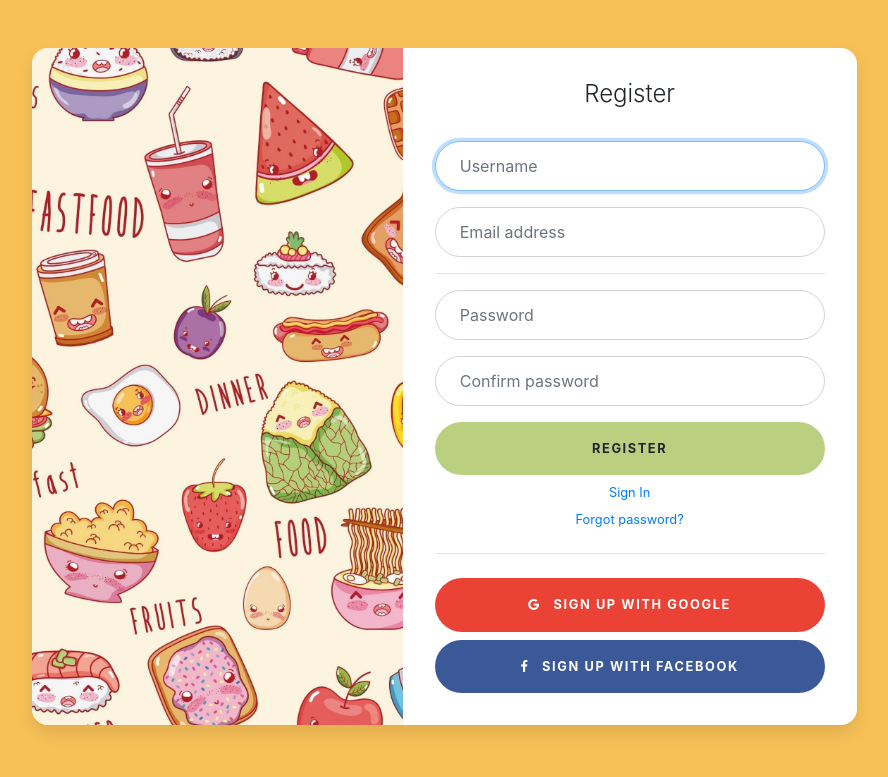
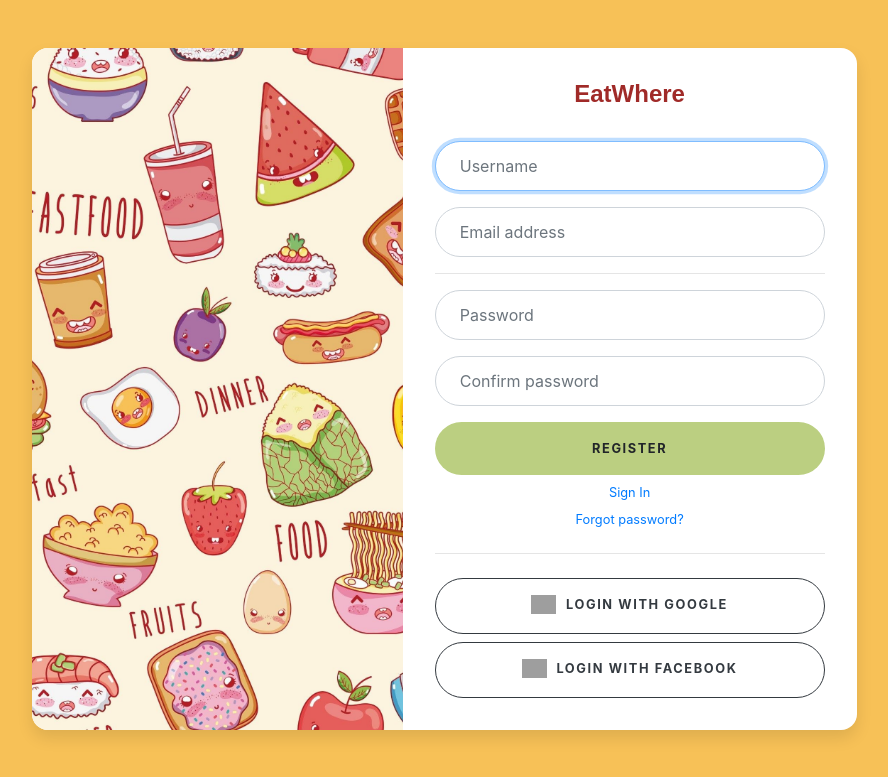
Before and after one commit to Jadele511/EatWhere, a Flask app: page / in a window 1280 px wide. Shown: the top 777 px of the page, without its empty margins (196-1084 px from the left). Run offline with Flask 2, Linux system fonts and the light colour scheme; grey boxes are pictures that could not be loaded.

Commit message:
sign in using google oauth2

```diff
--- a/crud.py
+++ b/crud.py
@@ -1,6 +1,7 @@
 """CRUD operations."""
 
 from model import db, User, connect_to_db
+
 
 def create_user(email, password):
     """Create and return a new user."""
--- a/model.py
+++ b/model.py
@@ -11,6 +11,7 @@ class User(db.Model):
     user_id = db.Column(db.Integer,
                         primary_key=True,
                         autoincrement=True)
+    # user_name = db.Column(db.String)
     email = db.Column(db.String, unique=True)
     password = db.Column(db.String)
 
--- a/requirements.txt
+++ b/requirements.txt
@@ -13,3 +13,4 @@ SQLAlchemy==1.3.17
 urllib3==1.25.9
 Werkzeug==1.0.1
 requests==2.21.0
+Authlib==0.15.2
--- a/seed_database.py
+++ b/seed_database.py
@@ -17,6 +17,7 @@ model.db.create_all()
 
 
 for n in range(10):
+    # user_name = f'test{n}'
     email = f'user{n}@test.com'
     password = 'test'
 
--- a/server.py
+++ b/server.py
@@ -1,26 +1,50 @@
 """Server for EatWhere app."""
 
 from flask import (Flask, render_template, request, flash, session,
-                   redirect, jsonify)
+                   redirect, jsonify, url_for)
 from model import connect_to_db
 import os
 import crud
 from jinja2 import StrictUndefined
 from yelpapi import YelpAPI
 import requests
+from authlib.integrations.flask_client import OAuth
+from datetime import timedelta
+
 
 
 app = Flask(__name__)
-app.secret_key = 'dev'
+app.secret_key = os.environ['APP_SECRET_KEY']
+
 app.jinja_env.undefined = StrictUndefined
+app.config['SESSION_COOKIE_NAME'] = 'google-login-session'
+# app.config['PERMANENT_SESSION_LIFETIME'] = timedelta(minutes=5)
 
 API_KEY = os.environ['YELP_KEY']
+
+
+# oAuth Setup
+oauth = OAuth(app)
+google = oauth.register(
+    name='google',
+    client_id=os.getenv("GOOGLE_CLIENT_ID"),
+    client_secret=os.getenv("GOOGLE_CLIENT_SECRET"),
+    access_token_url='https://accounts.google.com/o/oauth2/token',
+    access_token_params=None,
+    authorize_url='https://accounts.google.com/o/oauth2/auth',
+    authorize_params=None,
+    api_base_url='https://www.googleapis.com/oauth2/v1/',
+    userinfo_endpoint='https://openidconnect.googleapis.com/v1/userinfo',  # This is only needed if using openId to fetch user info
+    client_kwargs={'scope': 'openid email profile'},
+)
+
 
 
 @app.route("/")
 def homepage():
     """View homepage."""
-    if 'user_id' in session:
+
+    if 'email' in session:
         return render_template("homepage.html")
     else:
         return render_template("new_user.html")
@@ -54,7 +78,7 @@ def register_user():
     else:
         crud.create_user(email, password)
         user = crud.get_user_by_email(email)
-        session['user_id'] = user.user_id
+        session['email'] = user.email
         flash("Your account is created successfully")
 
     return redirect('/')
@@ -74,18 +98,36 @@ def user_login():
 
     if crud.password_match(email, password):
         user = crud.get_user_by_email(email)
-        session['user_id'] = user.user_id
+        session['email'] = user.email
     else:
         flash("Your email and password do not match")
 
     return redirect('/')
 
+@app.route('/google-login')
+def login():
+    google = oauth.create_client('google')  # create the google oauth client
+    redirect_uri = url_for('authorize', _external=True)
+    return google.authorize_redirect(redirect_uri)
+
+
+@app.route('/authorize')
+def authorize():
+    google = oauth.create_client('google')  # create the google oauth client
+    token = google.authorize_access_token()  # Access token from google (needed to get user info)
+    resp = google.get('userinfo')  # userinfo contains stuff u specificed in the scope
+    user_info = resp.json()
+    user = oauth.google.userinfo()  # uses openid endpoint to fetch user info
+
+    session['email'] = user_info['email']
+
+    return render_template("homepage.html")
+
 
 @app.route("/logout")
 def process_logout():
-    del session['user_id']
+    del session['email']
     flash('Logged out')
-
     return redirect('/')
 
 
--- a/static/css/login.css
+++ b/static/css/login.css
@@ -1,12 +1,10 @@
-
 :root {
   --input-padding-x: 1.5rem;
-  --input-padding-y: .75rem;
+  --input-padding-y: 0.75rem;
 }
 
 body {
   background: #f7c157;
-  /* background: linear-gradient(to right, #0062E6, #33AEFF); */
 }
 
 .card-signin {
@@ -25,7 +23,7 @@ body {
 .card-signin .card-img-left {
   width: 45%;
   /* Link to your background image using in the property below! */
-  background: scroll center url('/static/images/food-login.jpg');
+  background: scroll center url("/static/images/food-login.jpg");
   background-size: cover;
 }
 
@@ -40,7 +38,7 @@ body {
 .form-signin .btn {
   font-size: 80%;
   border-radius: 5rem;
-  letter-spacing: .1rem;
+  letter-spacing: 0.1rem;
   font-weight: bold;
   padding: 1rem;
   transition: all 0.2s;
@@ -56,12 +54,12 @@ body {
   border-radius: 2rem;
 }
 
-.form-label-group>input,
-.form-label-group>label {
+.form-label-group > input,
+.form-label-group > label {
   padding: var(--input-padding-y) var(--input-padding-x);
 }
 
-.form-label-group>label {
+.form-label-group > label {
   position: absolute;
   top: 0;
   left: 0;
@@ -72,17 +70,16 @@ body {
   line-height: 1.5;
   color: #495057;
   border: 1px solid transparent;
-  border-radius: .25rem;
-  transition: all .1s ease-in-out;
+  border-radius: 0.25rem;
+  transition: all 0.1s ease-in-out;
 }
-
 
 .form-label-group input:not(:placeholder-shown) {
   padding-top: calc(var(--input-padding-y) + var(--input-padding-y) * (2 / 3));
   padding-bottom: calc(var(--input-padding-y) / 3);
 }
 
-.form-label-group input:not(:placeholder-shown)~label {
+.form-label-group input:not(:placeholder-shown) ~ label {
   padding-top: calc(var(--input-padding-y) / 3);
   padding-bottom: calc(var(--input-padding-y) / 3);
   font-size: 12px;
@@ -90,14 +87,11 @@ body {
 }
 
 #register-btn {
-    background-color: #bbcf81;
-}
-.btn-google {
-  color: white;
-  background-color: #ea4335;
+  background-color: #bbcf81;
 }
 
-.btn-facebook {
-  color: white;
-  background-color: #3b5998;
+.logo {
+  width: 25px;
+  margin-bottom: 3px;
+  margin-right: 5px;
 }
--- a/templates/homepage.html
+++ b/templates/homepage.html
@@ -15,6 +15,7 @@
             class="form-control"
             type="text"
             name="location"
+            required
           />
         </div>
 
--- a/templates/new_user.html
+++ b/templates/new_user.html
@@ -1,13 +1,8 @@
-{% extends 'base.html' %}
-
-{% block title %}Where to eat today{% endblock %}
-
-{% block afterhead %}
+{% extends 'base.html' %} {% block title %}Where to eat today{% endblock %} {%
+block afterhead %}
 <!-- Load our stylesheet -->
 <link rel="stylesheet" href="/static/css/login.css" />
-{% endblock %}
-
-{% block body %}
+{% endblock %} {% block body %}
 
 <div class="container">
   <div class="row">
@@ -17,33 +12,93 @@
           <!-- Background image for card set in CSS! -->
         </div>
         <div class="card-body">
-            <h5 class="card-title text-center">Register</h5>
+          <h2 class="card-title text-center" style="color: #a02a28; font-weight: 700; font-family: Arial;">EatWhere</h2>
           <form class="form-signin" action="/new-user" method="POST">
             <div class="form-label-group">
-                <input type="text" id="username" name="username" class="form-control" placeholder="Username" required autofocus>
+              <input
+                type="text"
+                id="username"
+                name="username"
+                class="form-control"
+                placeholder="Username"
+                required
+                autofocus
+              />
             </div>
 
             <div class="form-label-group">
-                <input type="email" id="email" name="email" class="form-control" placeholder="Email address" required>
+              <input
+                type="email"
+                id="email"
+                name="email"
+                class="form-control"
+                placeholder="Email address"
+                required
+              />
             </div>
 
-              <hr>
+            <hr />
 
             <div class="form-label-group">
-                <input type="password" id="password" name="password" class="form-control" placeholder="Password" required>
+              <input
+                type="password"
+                id="password"
+                name="password"
+                class="form-control"
+                placeholder="Password"
+                required
+              />
             </div>
 
             <div class="form-label-group">
-                <input type="password" id="confirm-password" class="form-control" placeholder="Confirm password" required>
+              <input
+                type="password"
+                id="confirm-password"
+                class="form-control"
+                placeholder="Confirm password"
+                required
+              />
             </div>
 
-              <button class="btn btn-lg btn-block text-uppercase" id="register-btn" type="submit">Register</button>
-              <a class="d-block text-center mt-2 small" href="/user-login-page">Sign In</a>
-              <a class="d-block text-center mt-2 small" href="/forgot-password">Forgot password?</a>
+            <button
+              class="btn btn-lg btn-block text-uppercase"
+              id="register-btn"
+              type="submit"
+            >
+              Register
+            </button>
+            <a class="d-block text-center mt-2 small" href="/user-login-page"
+              >Sign In</a
+            >
+            <a class="d-block text-center mt-2 small" href="/forgot-password"
+              >Forgot password?</a
+            >
 
-              <hr class="my-4">
-              <button class="btn btn-lg btn-google btn-block text-uppercase" type="submit"><i class="fa fa-google mr-2"></i> Sign up with Google</button>
-              <button class="btn btn-lg btn-facebook btn-block text-uppercase" type="submit"><i class="fa fa-facebook-f mr-2"></i> Sign up with Facebook</button>
+            <hr class="my-4" />
+            <a
+              class="btn btn-lg btn-outline-dark btn-block"
+              href="/google-login"
+              role="button"
+            >
+              <img
+                class="logo"
+                alt="Google sign-in"
+                src="https://upload.wikimedia.org/wikipedia/commons/thumb/5/53/Google_%22G%22_Logo.svg/512px-Google_%22G%22_Logo.svg.png"
+              />
+              LOGIN WITH GOOGLE
+            </a>
+            <a
+              class="btn btn-lg btn-outline-dark btn-block"
+              href="/facebook-login"
+              role="button"
+            >
+              <img
+                class="logo"
+                alt="Facebook sign-in"
+                src="https://upload.wikimedia.org/wikipedia/commons/5/51/Facebook_f_logo_%282019%29.svg"
+              />
+              LOGIN WITH FACEBOOK
+            </a>
           </form>
         </div>
       </div>
```
Lines whose indentation alone changed are shown as unchanged.
